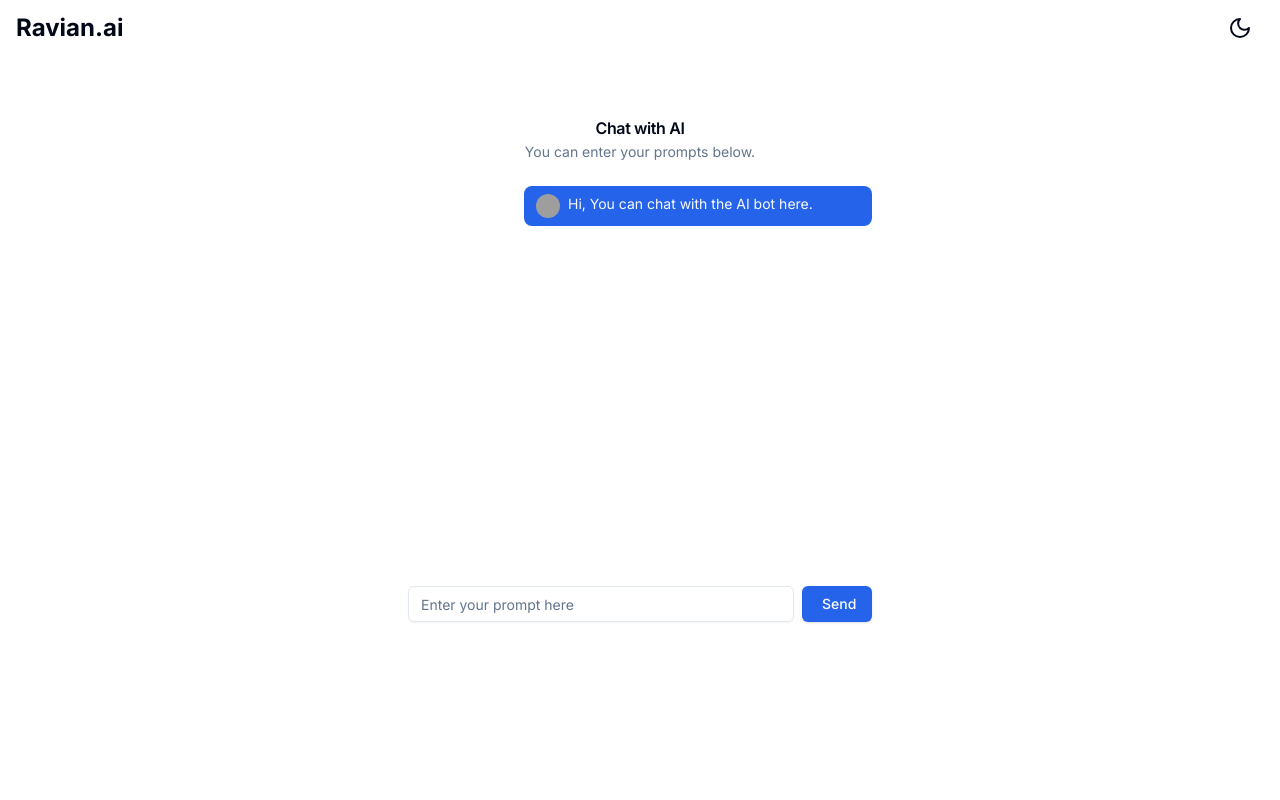
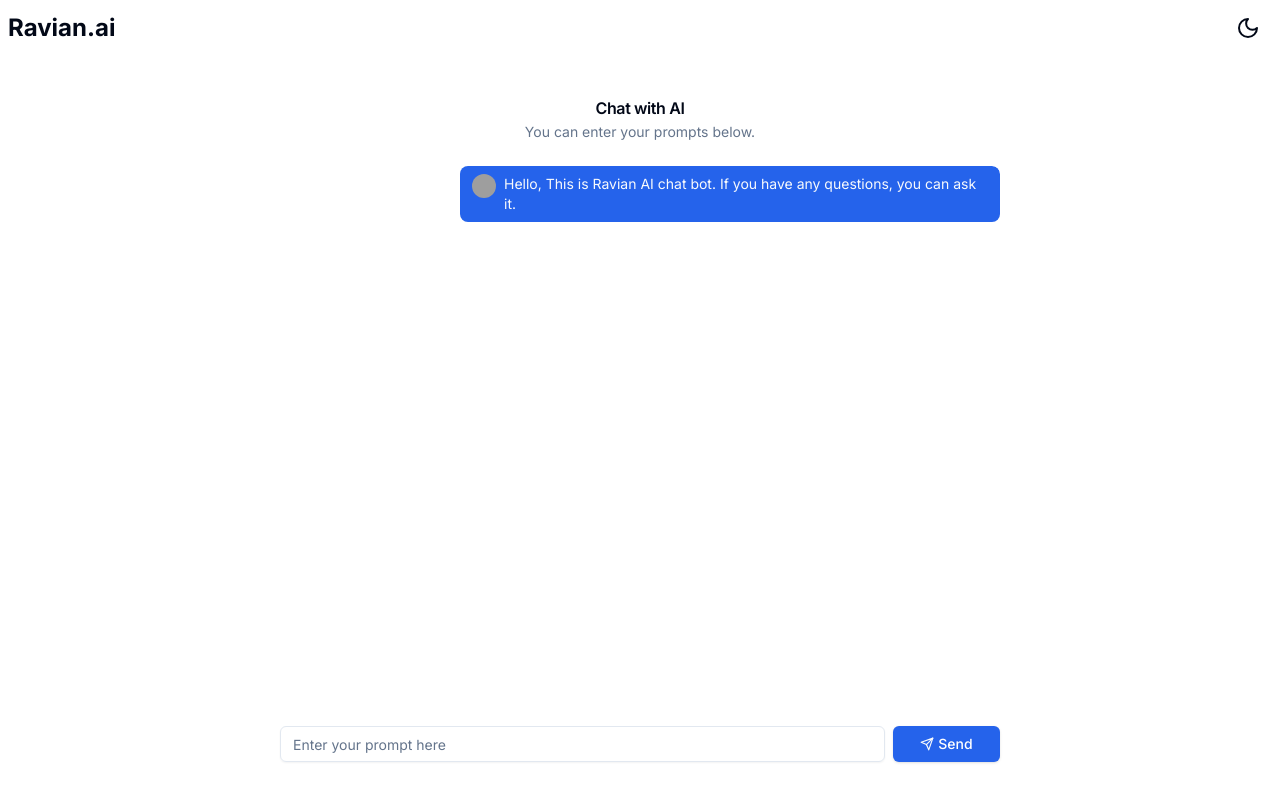
Before and after one commit to EbrahimAfridi/AI-Chatbot, a Next.js app: page / in a window 1280 px wide. Built offline with nearby package versions, Linux system fonts and the light colour scheme; no server answers; grey boxes are pictures that could not be loaded.

Commit message:
styled entire chatbot

```diff
--- a/package.json
+++ b/package.json
@@ -17,6 +17,7 @@
     "class-variance-authority": "^0.7.0",
     "clsx": "^2.1.1",
     "lucide-react": "^0.378.0",
+    "marked": "^12.0.2",
     "next": "14.2.3",
     "react": "^18",
     "react-dom": "^18",
--- a/src/app/layout.tsx
+++ b/src/app/layout.tsx
@@ -22,7 +22,7 @@
     <html lang="en">
       <body
         className={cn(
-          "min-h-screen bg-background font-sans antialiased overflow-hidden",
+          "min-h-screen bg-background font-sans antialiased overflow-auto",
           fontSans.variable
         )}
       >
--- a/src/app/page.tsx
+++ b/src/app/page.tsx
@@ -10,6 +10,7 @@
 } from "@/components/ui/card";
 import { Avatar, AvatarFallback, AvatarImage } from "@/components/ui/avatar";
 import { cn } from "@/lib/utils";
+import { marked } from "marked";
 import {
   GoogleGenerativeAI,
   HarmCategory,
@@ -23,19 +24,24 @@
 const apiKey = process.env.NEXT_PUBLIC_GEMINI_API_KEY as string;
 
 export default function Home() {
-  const [messages, setMessages] = useState<{ role: "user" | "model"; text: string }[]>([]);
+  const [messages, setMessages] = useState<
+    { role: "user" | "model"; text: string }[]
+  >([]);
   const [userPrompts, setUserPrompts] = useState<string>("");
+  const [loading, setLoading] = useState<boolean>(false);
+
   useEffect(() => {
     setMessages([
       {
-        role: 'user',
-        text: "Hi, You can chat with the AI bot here.",
-        // sender: "bot",
+        role: "user",
+        text: "Hello, This is Ravian AI chat bot. If you have any questions, you can ask it.",
       },
     ]);
   }, []);
 
   async function run(prompt: string) {
+    setLoading(true);
+
     const genAI = new GoogleGenerativeAI(apiKey);
     const model = genAI.getGenerativeModel({
       model: MODEL_NAME,
@@ -77,12 +83,18 @@
       })),
     });
 
+    try {
       const result = await chatSession.sendMessage(userPrompts);
       setMessages((prevMessages) => [
         ...prevMessages,
         { role: "user", text: userPrompts },
         { role: "model", text: result.response.text() },
       ]);
+    } catch (error) {
+      console.error("Error:", error);
+    } finally {
+      setLoading(false);
+    }
   }
 
   const onSubmit = async (event: React.FormEvent<HTMLFormElement>) => {
@@ -91,21 +103,23 @@
     await run(userPrompts);
     setUserPrompts("");
   };
+
   return (
-    <main className="flex flex-col min-h-screen">
+    <div className="flex flex-col min-h-screen">
       <Header />
-      <div className="flex flex-col items-center justify-center">
-        <Card className="w-full max-w-lg shadow-none border-none">
-          <CardHeader className="flex flex-col items-center text-center">
+      <main className="flex flex-col items-center w-full px-4 py-0">
+        <Card className="w-full max-w-3xl shadow-none border-none">
+          <CardHeader className="text-center">
             <CardTitle>Chat with AI</CardTitle>
             <CardDescription>You can enter your prompts below.</CardDescription>
           </CardHeader>
-          <CardContent className="flex flex-col space-y-4 h-96 overflow-auto">
+          <CardContent>
+            <div className="w-full flex flex-col space-y-4 rounded-lg overflow-auto h-[65vh]">
               {messages.map((message, index) => (
                 <div
                   key={index}
                   className={cn(
-                  "flex w-full max-w-[75%] gap-2 px-3 py-2 rounded-lg text-sm",
+                    "flex max-w-[75%] gap-2 rounded-lg px-3 py-2 text-sm",
                     message.role === "user"
                       ? "ml-auto bg-primary text-primary-foreground"
                       : "bg-muted"
@@ -115,19 +129,24 @@
                     <AvatarImage src="https://github.com/shadcn.png" />
                     <AvatarFallback>CN</AvatarFallback>
                   </Avatar>
-                {message.text}
+                  <div
+                    className="prose"
+                    dangerouslySetInnerHTML={{ __html: marked(message.text) }}
+                  />
                 </div>
               ))}
+            </div>
           </CardContent>
           <CardFooter>
             <Form
               onSubmit={onSubmit}
               userPrompts={userPrompts}
               setUserPrompts={setUserPrompts}
+              loading={loading}
             />
           </CardFooter>
         </Card>
+      </main>
     </div>
-    </main>
   );
 }
--- a/src/components/ui/Form.tsx
+++ b/src/components/ui/Form.tsx
@@ -7,19 +7,21 @@
   onSubmit: (event: FormEvent<HTMLFormElement>) => void;
   userPrompts: string;
   setUserPrompts: (value: string) => void;
+  loading: boolean;
 }
 
 const Form: React.FC<FormProps> = ({
   onSubmit,
   userPrompts,
   setUserPrompts,
+  loading,
 }) => {
   const handleChange = (e: ChangeEvent<HTMLInputElement>) => {
     setUserPrompts(e.target.value);
   };
 
   return (
-    <form onSubmit={onSubmit} className="mt-4 w-full max-w-lg">
+    <form onSubmit={onSubmit} className="mt-4 w-full max-w-3xl">
       <div className="flex items-center space-x-2">
         <Input
           type="text"
@@ -28,8 +30,13 @@
           value={userPrompts}
           onChange={handleChange}
           className="flex-grow w-[85%]"
+          disabled={loading}
         />
-        <Button type="submit" className="w-[15%] gap-1 flex justify-center">
+        <Button
+          type="submit"
+          className="w-[15%] gap-1 flex justify-center"
+          disabled={loading}
+        >
           <Send className="h-3.5 w-3.5" />
           <span className="text-white">Send</span>
         </Button>
--- a/src/components/ui/Header.tsx
+++ b/src/components/ui/Header.tsx
@@ -1,10 +1,10 @@
-import React from 'react'
+import React from "react";
 import ThemeToggle from "@/components/ui/ThemeToggle";
 
 const Header = () => {
   return (
-    <header className='mb-10 px-4 py-2'>
-      <div className="flex items-center justify-between">
+    <header className="w-full p-2 mb-5">
+      <div className="flex items-center justify-between max-w-[88rem] mx-auto px-0">
         <h1 className="text-2xl font-bold">Ravian.ai</h1>
         <div>
           <ThemeToggle />
@@ -12,6 +12,6 @@
       </div>
     </header>
   );
-}
+};
 
-export default Header
+export default Header;
```
Also changed, not shown: 1 other file (tests, documents, lock files or other folders). Lines whose indentation alone changed are shown as unchanged.
